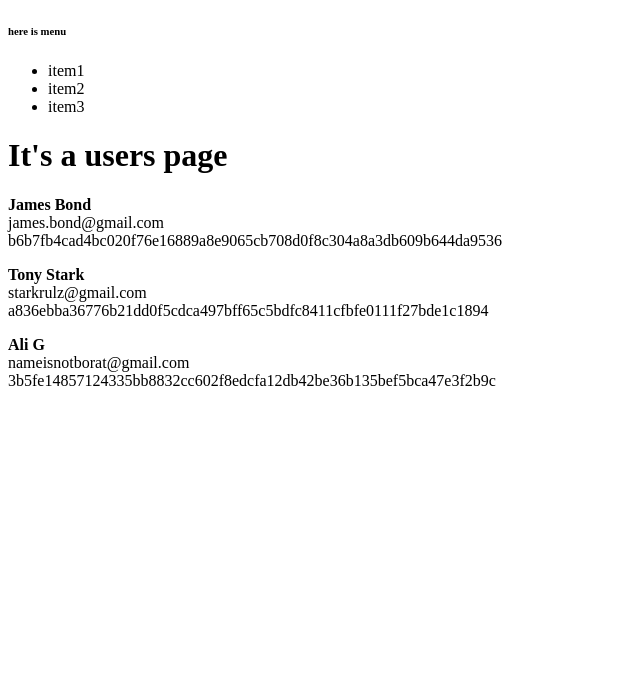
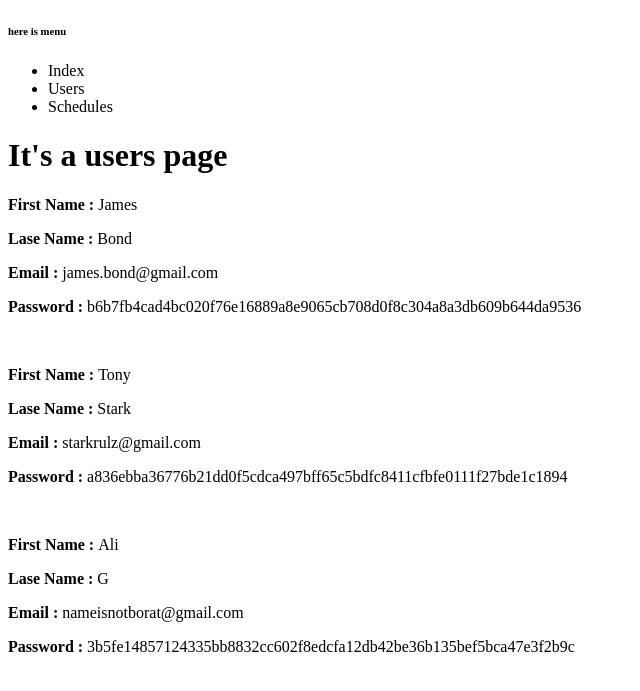
Before and after one commit to bhagya099/express_project_incode, a Node server app: page /users in a window 1280 px wide. Shown: the top 691 px of the page, without its empty margins (0-640 px from the left). Run offline with Node 20, Linux system fonts and the light colour scheme.

Commit message:
complete step 3 to display user and schedules

```diff
--- a/index.js
+++ b/index.js
@@ -1,6 +1,6 @@
 const express = require("express");
 const app = express();
-const PORT = process.env.PORT || 5001;
+const PORT = process.env.PORT || 4000;
 const data = require("./data");
 const bcrypt = require("bcrypt");
 
@@ -28,12 +28,16 @@ app.get("/users", (req, res) => {
 });
 
 app.get("/schedules", (req, res) => {
-    res.send(data.schedules);
+    res.render("pages/schedules", {
+        schedules: data.schedules,
+    });
 });
 
 // for getting users by user id number
 app.get("/users/:id", (req, res) => {
-    res.send(data.users[req.params.id]);
+    res.render("pages/user-id", {
+        userid: data.users[req.params.id],
+    });
 });
 
 // getting schedule by id
@@ -43,11 +47,11 @@ app.get("/users/:id/schedules", (req, res) => {
         (schedule) => schedule.user_id === Number(req.params.id)
     );
     if (found) {
-        res.send(
-            data.schedules.filter(
+        res.render("pages/schedules", {
+            schedules: data.schedules.filter(
                 (schedule) => schedule.user_id === Number(req.params.id)
-            )
-        );
+            ),
+        });
     } else {
         res.status(400).json({ msg: `No number with the id ${req.params.id}` });
     }
--- a/views/pages/users.ejs
+++ b/views/pages/users.ejs
@@ -15,18 +15,20 @@
         <h1>It's a users page</h1>
         <main>
             <% users.forEach(user=> { %>
-                <p>
-                    <strong>
-                        <%= `${user.firstname} ${user.lastname}` %>
-                    </strong><br>
+                <p> <strong> First Name : </strong>
+                    <%= `${user.firstname}`%>
+                </p>
+                <p> <strong> Lase Name :</strong>
+                    <%= `${user.lastname}` %>
+                </p>
+                <p> <strong> Email : </strong>
+                    <%= `${user.email}` %>
+                </p>
+                <p> <strong> Password : </strong>
+                    <%= `${user.password}` %>
+                </p><br>
+                <% }) %>
 
-                    <%= `${user.email}` %><br>
-                        <%= `${user.password}` %>
-                </p>
-                <% }) %>
-                    <!-- <p>
-                        <%= users %>
-                    </p> -->
         </main>
 </body>
 
--- a/views/partials/header.ejs
+++ b/views/partials/header.ejs
@@ -1,9 +1,9 @@
 <header>
     <nav>
         <ul>
-            <li>item1</li>
-            <li>item2</li>
-            <li>item3</li>
+            <li>Index</li>
+            <li>Users</li>
+            <li>Schedules</li>
         </ul>
     </nav>
 </header>
```
Also changed, not shown: views/pages/schedules.ejs (added, +26 -0 lines), views/pages/user-id.ejs (added, +31 -0 lines).
